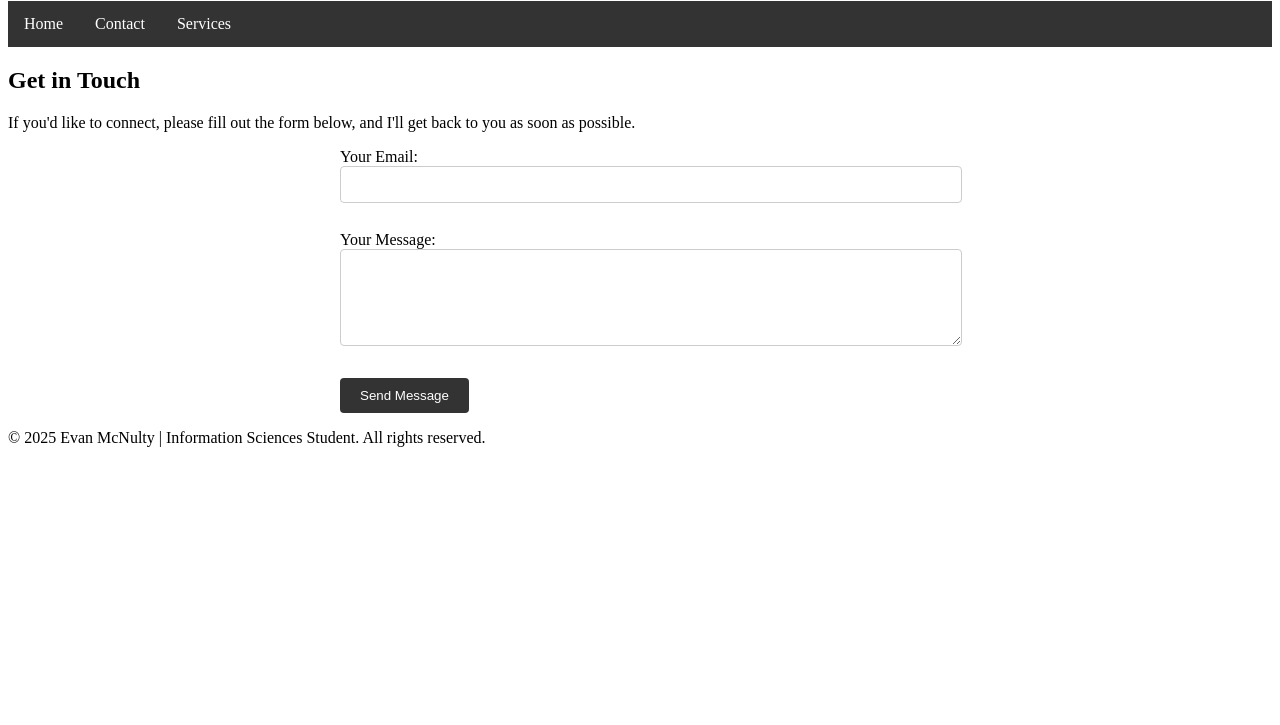
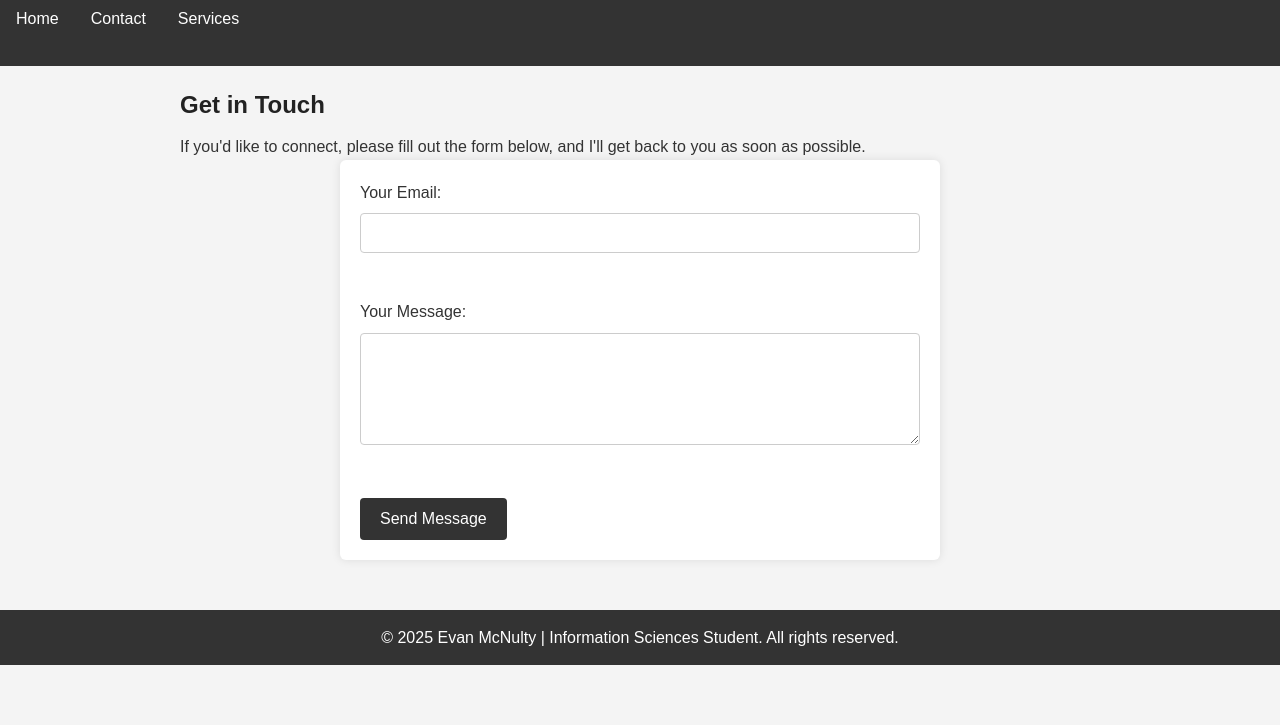
Before and after one commit to EvanMcnulty/EvanMcNultyWebsite, a plain HTML site: page contact.html in a window 1280 px wide. Shown: the part 79-804 px from the top of the page. Drawn offline with Linux system fonts and the light colour scheme.

Commit message:
Update style.css

```diff
--- a/style.css
+++ b/style.css
@@ -1,25 +1,128 @@
-  form {
-    max-width: 600px;
+* {
+  margin: 0;
+  padding: 0;
+  box-sizing: border-box;
+}
+
+body {
+  font-family: Arial, sans-serif;
+  line-height: 1.6;
+  background-color: #f4f4f4;
+  color: #333;
+  padding-bottom: 60px; /* leave space for sticky footer */
+}
+
+/* Header and navigation bar */
+header {
+  background-color: #333;
+  color: white;
+  padding: 20px 0;
+  text-align: center;
+}
+
+nav ul {
+  list-style: none;
+  background-color: #444;
+  overflow: hidden;
+  padding: 0;
+  margin: 0;
+}
+
+nav ul li {
+  float: left;
+}
+
+nav ul li a {
+  display: block;
+  color: white;
+  text-align: center;
+  padding: 14px 20px;
+  text-decoration: none;
+}
+
+nav ul li a:hover {
+  background-color: #222;
+}
+
+/* Main content */
+main {
+  padding: 20px;
+  max-width: 960px;
   margin: 0 auto;
 }
 
-  input, textarea {
+/* Sections */
+section {
+  margin-bottom: 30px;
+}
+
+section h2 {
+  margin-bottom: 10px;
+  color: #222;
+}
+
+/* Images */
+img {
+  display: block;
+  margin: 10px 0;
+  border-radius: 6px;
+}
+
+/* Footer */
+footer {
+  background-color: #333;
+  color: white;
+  text-align: center;
+  padding: 15px;
+  position: relative;
+  bottom: 0;
+  width: 100%;
+}
+
+/* Form styles */
+form {
+  background: #fff;
+  padding: 20px;
+  border-radius: 6px;
+  box-shadow: 0 0 10px rgba(0,0,0,0.1);
+  max-width: 600px;
+  margin: auto;
+}
+
+input[type="email"],
+textarea {
   width: 100%;
   padding: 10px;
-    margin-bottom: 10px;
+  margin-top: 8px;
+  margin-bottom: 20px;
   border: 1px solid #ccc;
   border-radius: 4px;
+  font-size: 16px;
 }
 
-  button {
+button[type="submit"] {
   background-color: #333;
   color: white;
-    padding: 10px 20px;
   border: none;
+  padding: 12px 20px;
   border-radius: 4px;
+  font-size: 16px;
   cursor: pointer;
 }
 
-  button:hover {
+button[type="submit"]:hover {
   background-color: #555;
 }
+
+/* Responsive nav for mobile */
+@media (max-width: 768px) {
+  nav ul li {
+    float: none;
+    width: 100%;
+  }
+
+  nav ul li a {
+    text-align: left;
+    padding-left: 20px;
+  }
+}
```
Lines whose indentation alone changed are shown as unchanged.
